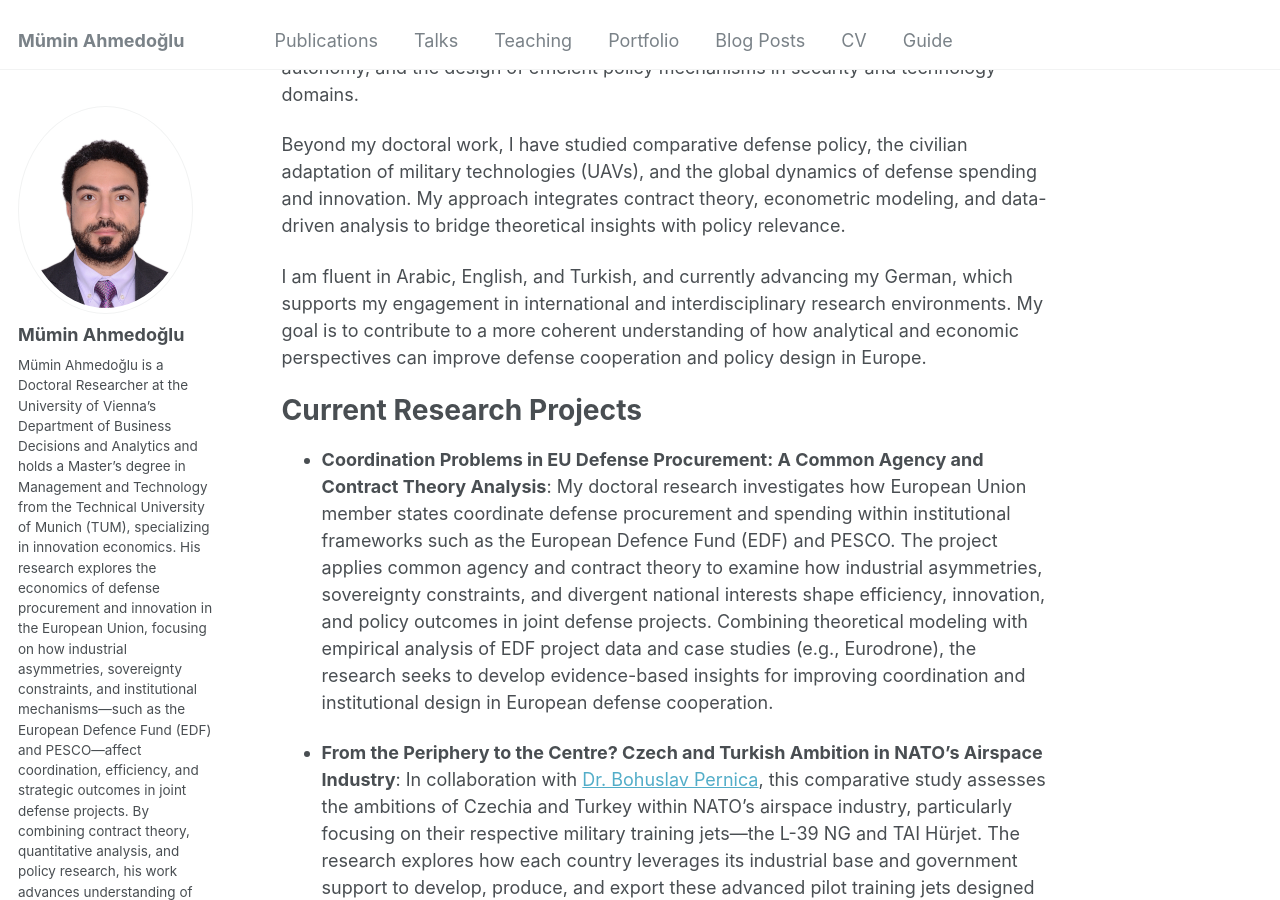
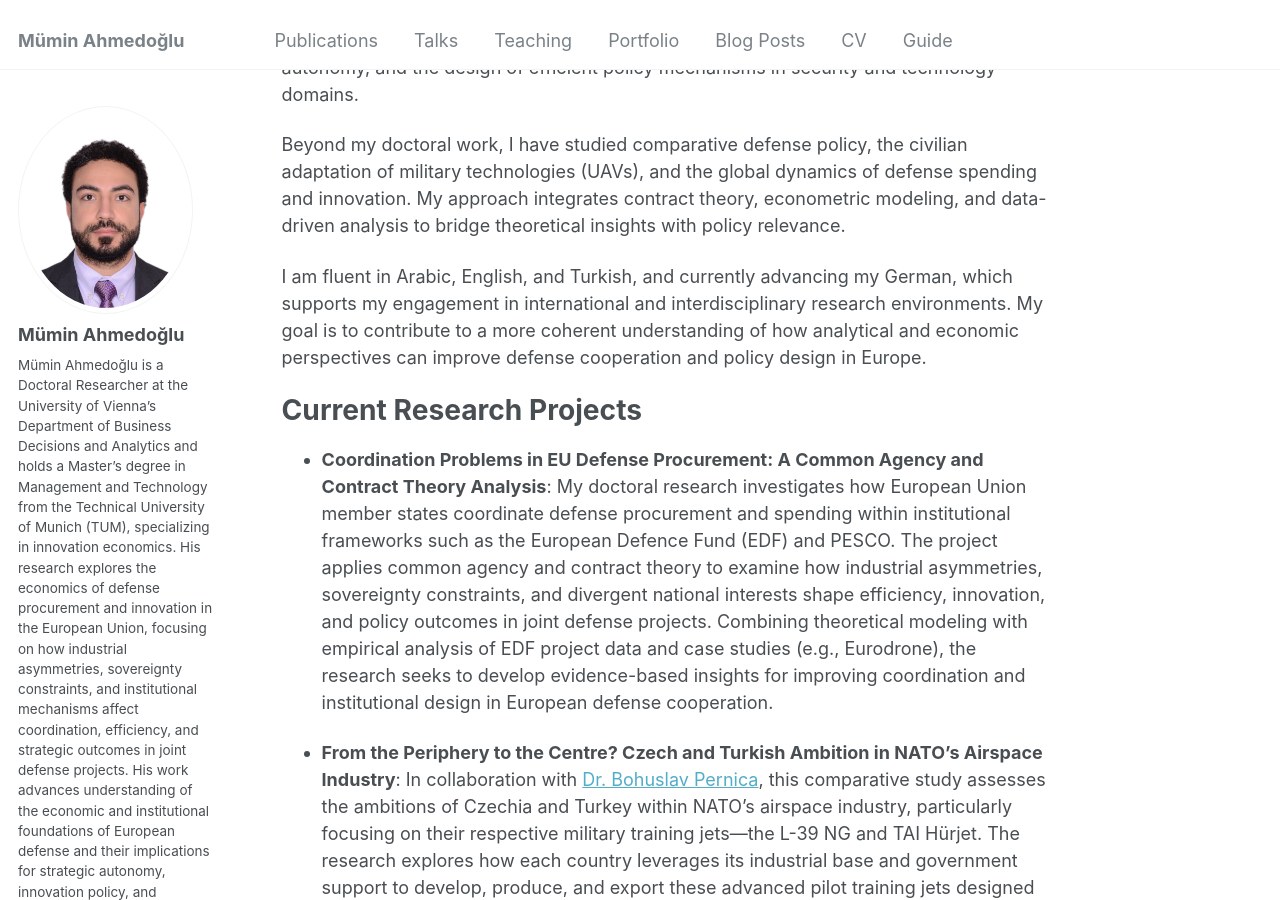
Before and after one commit to ahmedoglu/ahmedoglu.github.io, a Jekyll site: the page built from _pages/about.md, in a window 1280 px wide and 900 px high, scrolled down 443 px. Built offline with Jekyll 4.4.1, drawn with Linux system fonts in a browser that asks for light colours; some web fonts are replaced; some of the changed text lies outside the part shown.

Commit message:
Update _config.yml

```diff
--- a/_config.yml
+++ b/_config.yml
@@ -24,7 +24,7 @@ author:
   avatar           : "Photo_MA.JPG"
   name             : "Mümin Ahmedoğlu"
   pronouns         : # example: "she/her"
-  bio              : "Mümin Ahmedoğlu is a Doctoral Researcher at the University of Vienna’s Department of Business Decisions and Analytics and holds a Master’s degree in Management and Technology from the Technical University of Munich (TUM), specializing in innovation economics. His research explores the economics of defense procurement and innovation in the European Union, focusing on how industrial asymmetries, sovereignty constraints, and institutional mechanisms—such as the European Defence Fund (EDF) and PESCO—affect coordination, efficiency, and strategic outcomes in joint defense projects. By combining contract theory, quantitative analysis, and policy research, his work advances understanding of the economic and institutional foundations of European defense and their implications for strategic autonomy, innovation policy, and international security cooperation."
+  bio              : "Mümin Ahmedoğlu is a Doctoral Researcher at the University of Vienna’s Department of Business Decisions and Analytics and holds a Master’s degree in Management and Technology from the Technical University of Munich (TUM), specializing in innovation economics. His research explores the economics of defense procurement and innovation in the European Union, focusing on how industrial asymmetries, sovereignty constraints, and institutional mechanisms affect coordination, efficiency, and strategic outcomes in joint defense projects. His work advances understanding of the economic and institutional foundations of European defense and their implications for strategic autonomy, innovation policy, and international security cooperation."
   location         : "Vienna - Austria"
   employer         : "University of Vienna"
   uri              : # URL
```
